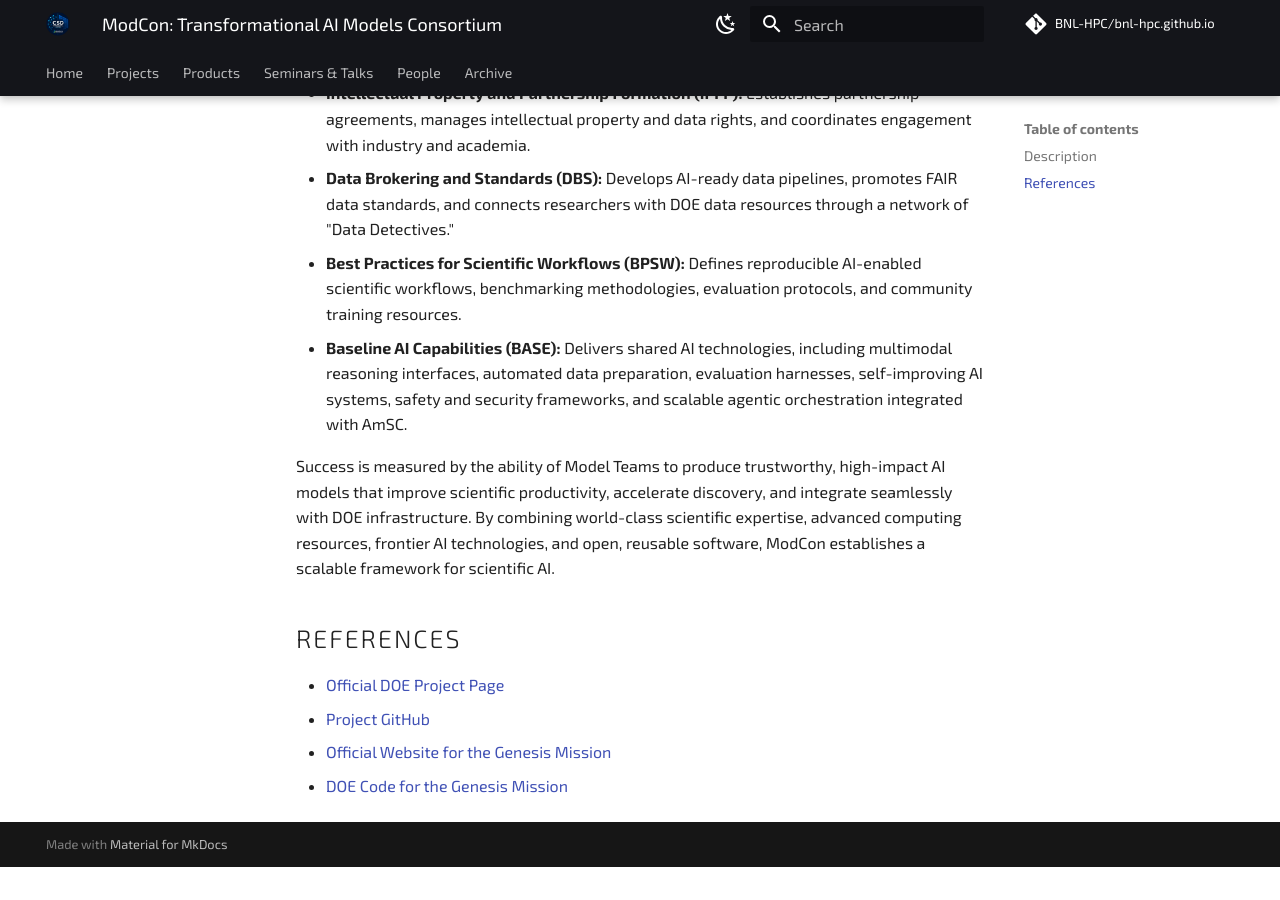
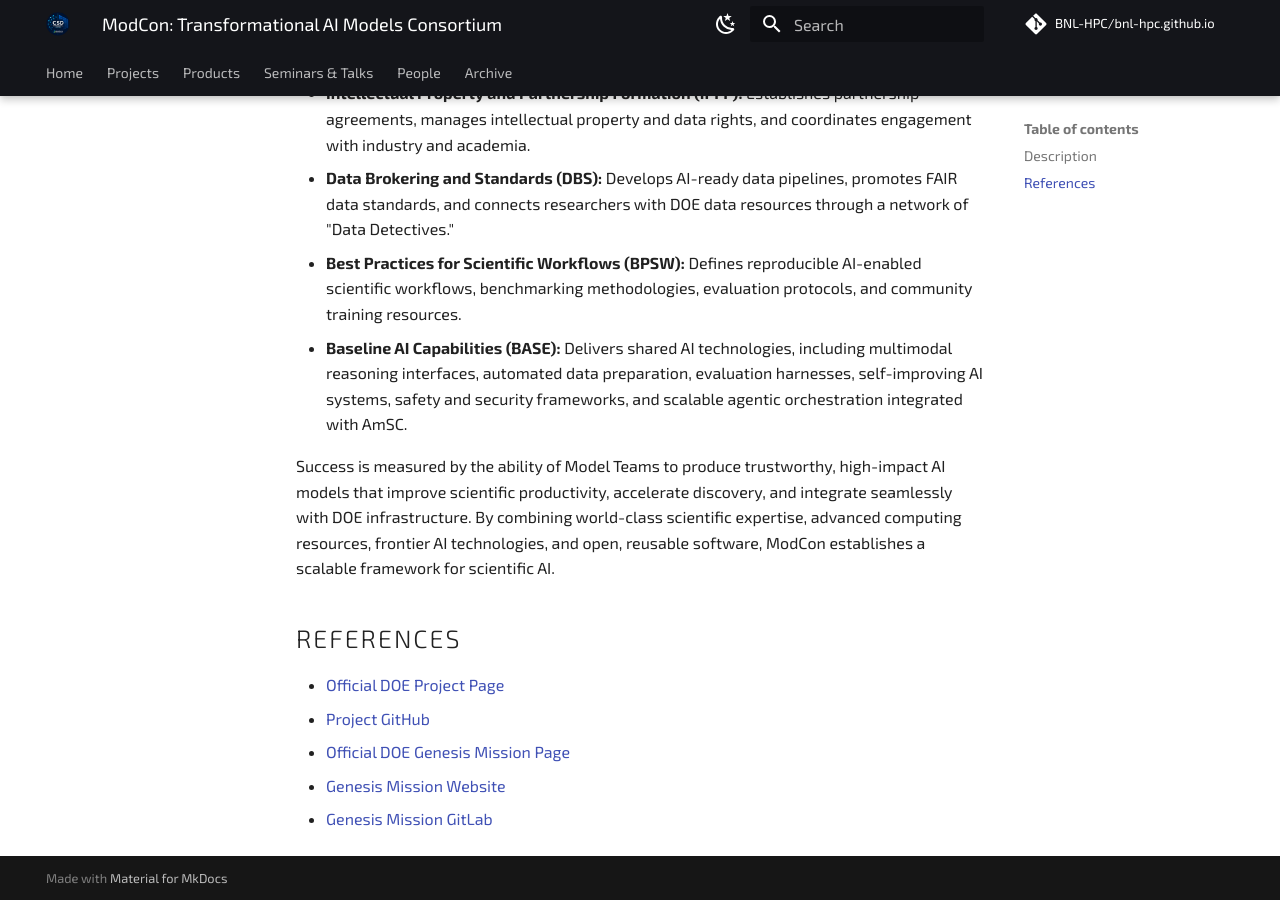
Before and after one commit to BNL-HPC/bnl-hpc.github.io, an MkDocs documentation site: the page built from docs/projects/modcon.md, in a window 1280 px wide and 900 px high, scrolled down 595 px. Built offline with MkDocs 1.6.1 and Material for MkDocs 9.7.7, drawn with Linux system fonts in a browser that asks for light colours; comment, search, counter and statistics services are not loaded; before the commit the page ends 1462 px from its top, so only the background shows below that.

Commit message:
docs: update and standardize ModCon project reference links

```diff
--- a/docs/projects/modcon.md
+++ b/docs/projects/modcon.md
@@ -23,7 +23,8 @@ ModCon is organized around four crosscutting technical and operational teams:
 Success is measured by the ability of Model Teams to produce trustworthy, high-impact AI models that improve scientific productivity, accelerate discovery, and integrate seamlessly with DOE infrastructure. By combining world-class scientific expertise, advanced computing resources, frontier AI technologies, and open, reusable software, ModCon establishes a scalable framework for scientific AI.
 
 ## References
-- [Official DOE Project Page](https://www.energy.gov/undersecretaryforscience/genesis-mission/genesis-mission)
+- [Official DOE Project Page](https://www.energy.gov/undersecretaryforscience/genesis-mission/modcon-transformational-ai-and-data)
 - [Project GitHub](https://github.com/AI-ModCon)
-- [Official Website for the Genesis Mission](https://genesis.energy.gov)
-- [DOE Code for the Genesis Mission](https://gitlab.osti.gov/genesis)
+- [Official DOE Genesis Mission Page](https://www.energy.gov/undersecretaryforscience/genesis-mission/genesis-mission)
+- [Genesis Mission Website](https://genesis.energy.gov)
+- [Genesis Mission GitLab](https://gitlab.osti.gov/genesis)
```
